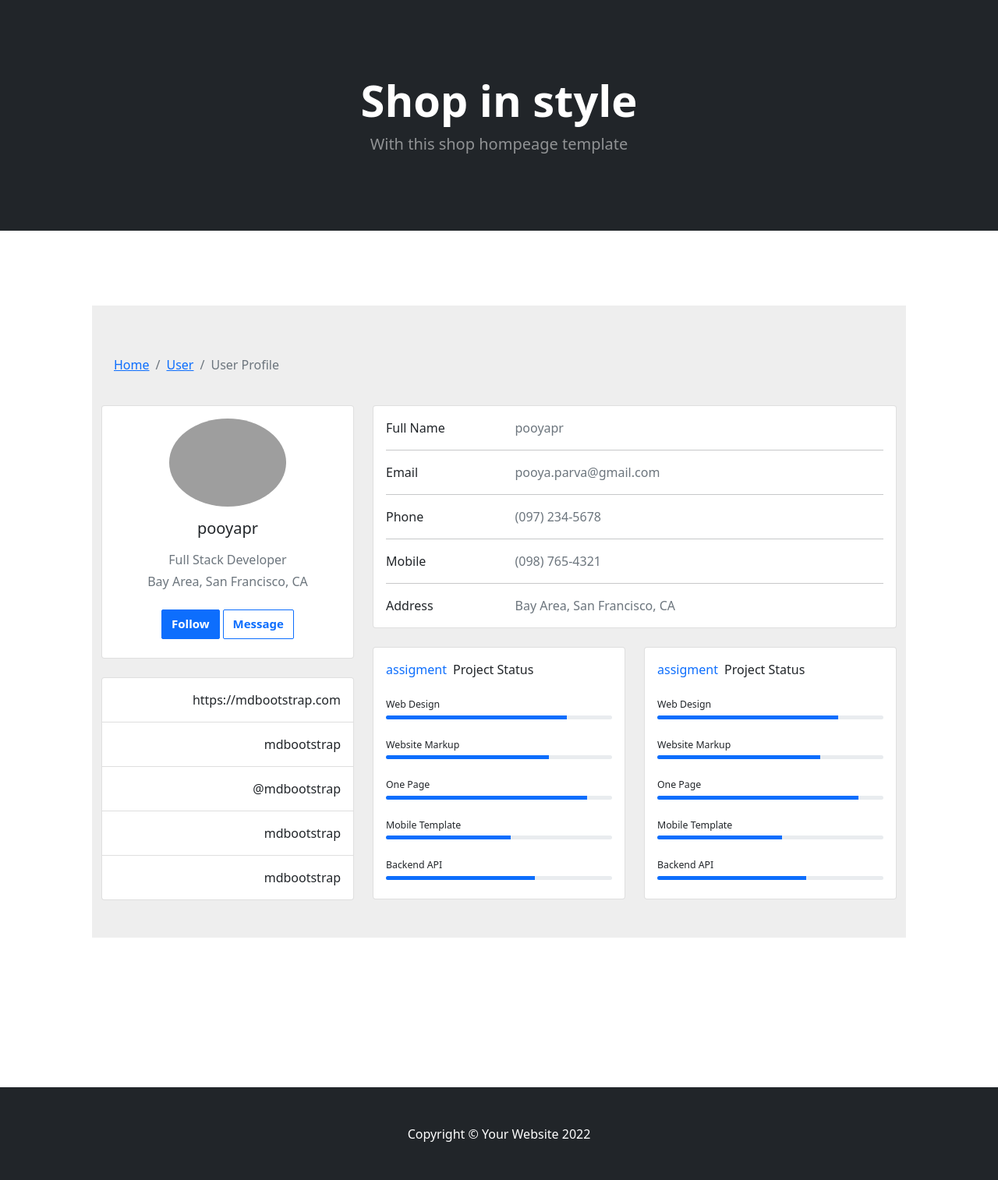
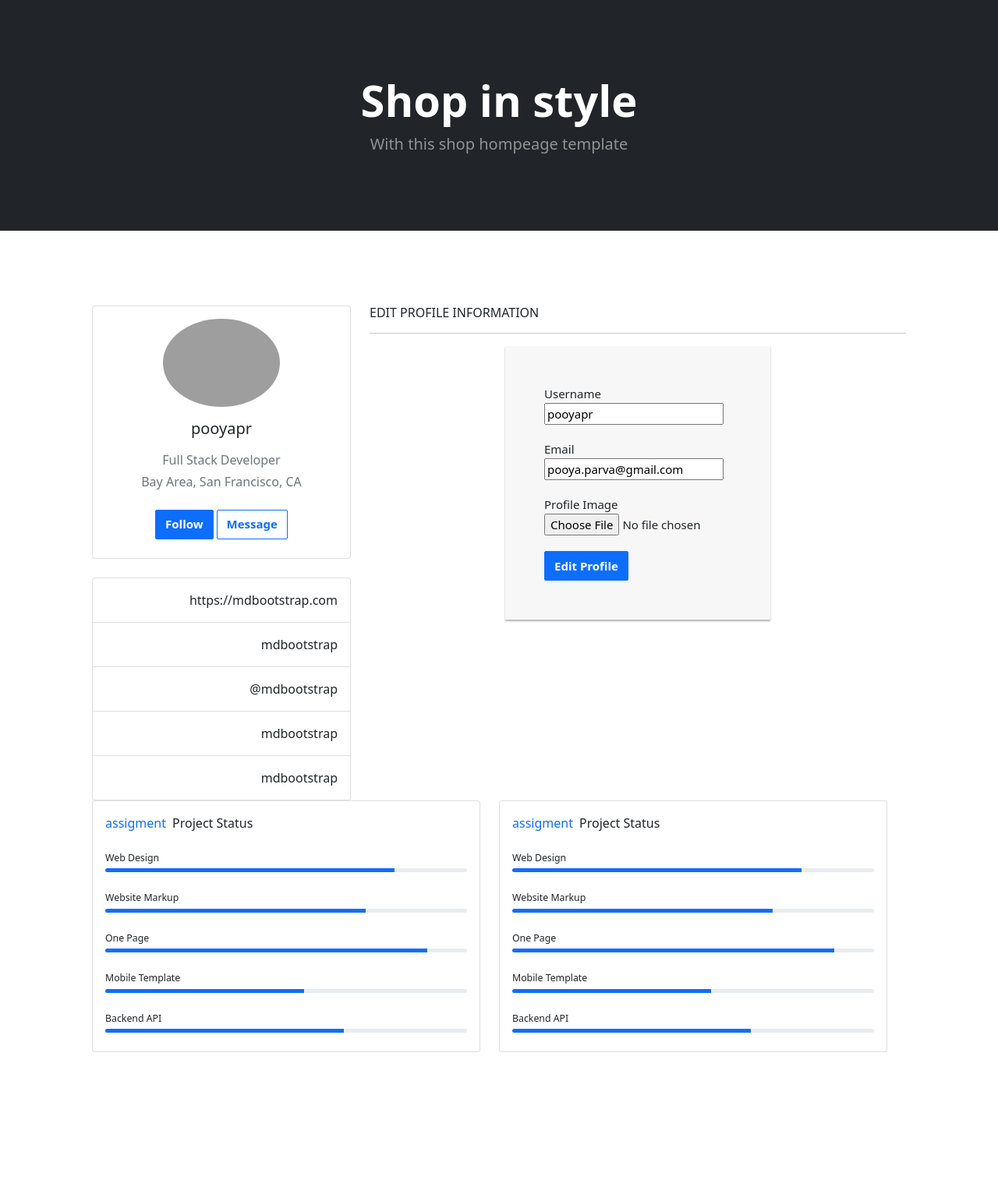
Before and after one commit to pooyapr81/eshop, a Django app: page /1/profile/ in a window 1280 px wide. Shown: the part 57-1571 px from the top of the page at 78% size. Run offline with Django 4.2, Linux system fonts and the light colour scheme; a user stored in the database is signed in; data comes from the database, SQL or seed files in the repository; both versions use the stored data as it was after the commit; some libraries are stand-ins or nearby versions; grey boxes are pictures that could not be loaded.

Commit message:
user profile (2)

```diff
--- a/accounts/forms.py
+++ b/accounts/forms.py
@@ -41,3 +41,36 @@
         except Account.DoesNotExist:
             return username
         raise forms.ValidationError('Username "%s" is already in use.' % username)
+
+
+class AccountUpdateForm(forms.ModelForm):
+    profile_image = forms.ImageField(widget=forms.FileInput)
+
+    class Meta:
+        model = Account
+        fields = ('username', 'email', 'profile_image')
+
+    def clean_email(self):
+        email = self.cleaned_data['email'].lower()
+        try:
+            account = Account.objects.exclude(pk=self.instance.pk).get(email=email)
+        except Account.DoesNotExist:
+            return email
+        raise forms.ValidationError('Email "%s" is already in use.' % account)
+
+    def clean_username(self):
+        username = self.cleaned_data['username']
+        try:
+            account = Account.objects.exclude(pk=self.instance.pk).get(username=username)
+        except Account.DoesNotExist:
+            return username
+        raise forms.ValidationError('Username "%s" is already in use.' % username)
+
+    def save(self, commit=True):
+        account = super(AccountUpdateForm, self).save(commit=False)
+        account.username = self.cleaned_data['username']
+        account.email = self.cleaned_data['email'].lower()
+        account.profile_image = self.cleaned_data['profile_image']
+        if commit:
+            account.save()
+        return account
--- a/accounts/urls.py
+++ b/accounts/urls.py
@@ -6,5 +6,6 @@
     path('login/', views.login_view, name='login_view'),
     path('logout/', views.logout_view, name='logout_view'),
     path('register/', views.register_view, name='register_view'),
-    path('<user_id>/profile/', views.profile_view, name='profile'),
+    # path('<user_id>/profile/', views.profile_view, name='profile'),
+    path('<user_id>/profile/', views.edit_account_view, name='profile'),
 ]
--- a/accounts/views.py
+++ b/accounts/views.py
@@ -1,7 +1,8 @@
+from django.conf import settings
 from django.contrib import messages
 from django.shortcuts import render, redirect
 from django.http import HttpResponse
-from .forms import AccountAuthenticationForm, RegistrationForm
+from .forms import AccountAuthenticationForm, RegistrationForm, AccountUpdateForm
 from django.contrib.auth import authenticate, login, logout
 from .models import Account
 
@@ -66,13 +67,57 @@
     return redirect('accounts:home')
 
 
-def profile_view(request, *args, **kwargs):
-    contex = {}
+# def profile_view(request, *args, **kwargs):
+#     # account = request.user
+#     context = {}
+#     user_id = kwargs.get('user_id')
+#     try:
+#         account = Account.objects.get(pk=user_id)
+#     except:
+#         return HttpResponse('Someting went wrong')
+
+#     context['user'] = account
+
+#     return render(request, 'account/profile.html', context)
+
+
+def edit_account_view(request, *args, **kwargs):
+    if not request.user.is_authenticated:
+        return redirect('account:login')
     user_id = kwargs.get('user_id')
-    try:
-        account = Account.objects.get(pk=user_id)
-    except:
-        return HttpResponse("somthing went wrong")
-    contex['user'] = account
-    print('account', account)
-    return render(request, 'account/profile.html', contex)
+    account = Account.objects.get(pk=user_id)
+
+    dic = {}
+
+    if account.pk != request.user.pk:
+        return HttpResponse("You cannot edit this profile")
+    if request.POST:
+        form = AccountUpdateForm(request.POST, request.FILES, instance=request.user)
+        if form.is_valid():
+            form.save()
+            return redirect('accounts:profile', user_id=account.pk)
+        else:
+            form = AccountUpdateForm(request.POST, instance=request.user,
+                                     initial={
+                                         'id': account.id,
+                                         'email': account.email,
+                                         'username': account.username,
+                                         'profile_image': account.profile_image
+                                     }
+                                     )
+            dic['form'] = form
+
+    else:
+        form = AccountUpdateForm(
+            initial={
+                'id': account.id,
+                'email': account.email,
+                'username': account.username,
+                'profile_image': account.profile_image
+            }
+        )
+        dic['form'] = form
+        dic['user'] = account
+
+    dic['DATA_UPLOAD_MAX_MEMORY_SIZE'] = settings.DATA_UPLOAD_MAX_MEMORY_SIZE
+    return render(request, 'account/profile.html', dic)
--- a/templates/account/profile.html
+++ b/templates/account/profile.html
@@ -1,25 +1,11 @@
 {% extends 'base.html' %}
 
 {% block content %}
-<section style="background-color: #eee;">
-  <div class="container py-5">
-    <div class="row">
-      <div class="col">
-        <nav aria-label="breadcrumb" class="bg-body-tertiary rounded-3 p-3 mb-4">
-          <ol class="breadcrumb mb-0">
-            <li class="breadcrumb-item"><a href="#">Home</a></li>
-            <li class="breadcrumb-item"><a href="#">User</a></li>
-            <li class="breadcrumb-item active" aria-current="page">User Profile</li>
-          </ol>
-        </nav>
-      </div>
-    </div>
-
     <div class="row">
       <div class="col-lg-4">
         <div class="card mb-4">
           <div class="card-body text-center">
-            <img src="https://mdbcdn.b-cdn.net/img/Photos/new-templates/bootstrap-chat/ava3.webp" alt="avatar"
+            <img src="https://mdbcdn.b-cdn.net/img/Photos/new-templates/bootstrap-chat/ava3.webp" alt="avatar" # {{user.profile_image.url}}
               class="rounded-circle img-fluid" style="width: 150px;">
             <h5 class="my-3">{{user}}</h5>
             <p class="text-muted mb-1">Full Stack Developer</p>
@@ -58,53 +44,30 @@
         </div>
       </div>
       <div class="col-lg-8">
-        <div class="card mb-4">
-          <div class="card-body">
-            <div class="row">
-              <div class="col-sm-3">
-                <p class="mb-0">Full Name</p>
-              </div>
-              <div class="col-sm-9">
-                <p class="text-muted mb-0">{{ user }}</p>
-              </div>
-            </div>
-            <hr>
-            <div class="row">
-              <div class="col-sm-3">
-                <p class="mb-0">Email</p>
-              </div>
-              <div class="col-sm-9">
-                <p class="text-muted mb-0">{{user.email}}</p>
-              </div>
-            </div>
-            <hr>
-            <div class="row">
-              <div class="col-sm-3">
-                <p class="mb-0">Phone</p>
-              </div>
-              <div class="col-sm-9">
-                <p class="text-muted mb-0">(097) 234-5678</p>
-              </div>
-            </div>
-            <hr>
-            <div class="row">
-              <div class="col-sm-3">
-                <p class="mb-0">Mobile</p>
-              </div>
-              <div class="col-sm-9">
-                <p class="text-muted mb-0">(098) 765-4321</p>
-              </div>
-            </div>
-            <hr>
-            <div class="row">
-              <div class="col-sm-3">
-                <p class="mb-0">Address</p>
-              </div>
-              <div class="col-sm-9">
-                <p class="text-muted mb-0">Bay Area, San Francisco, CA</p>
-              </div>
-            </div>
-          </div>
+
+       <h6>EDIT PROFILE INFORMATION</h6>
+<hr>
+<div class="style-form">
+  <form method="post" enctype="multipart/form-data">
+      {% csrf_token %}
+      <div class="form-group">
+        <label for="bio">Username</label>
+        {{ form.username }}
+      </div>
+      <div class="form-group">
+        <label for="bio">Email</label>
+        {{ form.email }}
+      </div>
+      <div class="form-group">
+        <label for="bio">Profile Image</label>
+        {{ form.profile_image }}
+      </div>
+      <div class="form-group">
+          <button type="submit" class="btn btn-primary">Edit Profile</button>
+      </div>
+  </form>
+</div>
+
         </div>
         <div class="row">
           <div class="col-md-6">
```
Also changed, not shown: mysite/settings.py (+7 -10 lines), db.sqlite3, media/profile/profile_default/default_profile_image.png (added), media/profile/profile_images/1/profile_image.png (added), media/profile/profile_images/1/profile_image_BwiZvM8.png (added), media/profile/profile_images/1/profile_image_hLPKE6N.png (added), media_cdn/profile/profile_default/default_profile_image.png (added), media_cdn/profile/profile_images/1/profile_image.png (added), media_cdn/profile/profile_images/3/profile_image.png (added).
